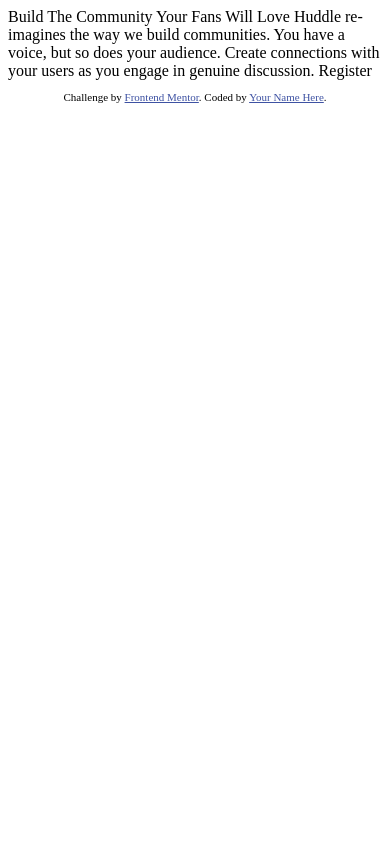
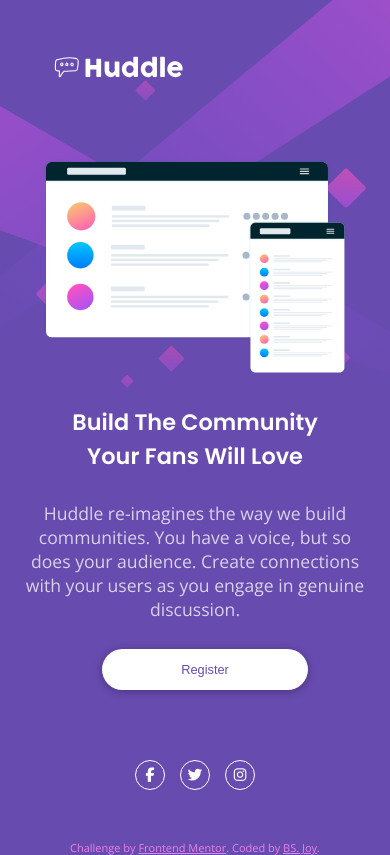
Before and after one commit to BS-Joy/fm-Huddle-landing-page-with-a-single-introductory-section, a plain HTML site: page index.html in a window 390 px wide. Drawn offline with nearby package versions, Linux system fonts and the light colour scheme.

Commit message:
almost done

```diff
--- a/index.html
+++ b/index.html
@@ -5,28 +5,48 @@
   <meta name="viewport" content="width=device-width, initial-scale=1.0"> <!-- displays site properly based on user's device -->
 
   <link rel="icon" type="image/png" sizes="32x32" href="./images/favicon-32x32.png">
+  <link rel="stylesheet" href="style.css">
+  <script src="https://kit.fontawesome.com/a1b67211ba.js" crossorigin="anonymous"></script>
 
   <title>Frontend Mentor | Huddle landing page with single introductory section</title>
 
-  <!-- Feel free to remove these styles or customise in your own stylesheet 👍 -->
-  <style>
-    .attribution { font-size: 11px; text-align: center; }
-    .attribution a { color: hsl(228, 45%, 44%); }
-  </style>
 </head>
 <body>
+  <main>
+    <div class="container">
+      <section class="logo">
+        <img src="images/logo.svg" alt="">
+      </section>
+      <section class="other">
+        <section class="image">
+          <img src="images/illustration-mockups.svg" alt="">
+        </section>
+        <section class="text">
+          <h1>Build The Community
+            <br>Your Fans Will Love</h1>
+          <p>
+            Huddle re-imagines the way we build communities. You have a voice, but so does your audience.
+            Create connections with your users as you engage in genuine discussion.
+          </p>
+          <div class="button">
+            <button class="register">
+              Register
+            </button>
+          </div>
 
-  Build The Community Your Fans Will Love
-
-  Huddle re-imagines the way we build communities. You have a voice, but so does your audience.
-  Create connections with your users as you engage in genuine discussion.
-
-  Register
-
+        </section>
+      </section>
+      <section class="social-icons">
+        <i href="facebook.com" class="fab fa-facebook-f"></i>
+        <i class="fab fa-twitter"></i>
+        <i class="fab fa-instagram"></i>
+      </section>
+    </div>
+  </main>
   <footer>
     <p class="attribution">
       Challenge by <a href="https://www.frontendmentor.io?ref=challenge" target="_blank">Frontend Mentor</a>.
-      Coded by <a href="#">Your Name Here</a>.
+      Coded by <a href="https://www.frontendmentor.io/profile/BS-Joy">BS. Joy</a>.
     </p>
   </footer>
 </body>
--- /dev/null
+++ b/style.css
@@ -0,0 +1,241 @@
+@import url('https://fonts.googleapis.com/css2?family=Poppins:wght@400;600&display=swap');
+
+@import url('https://fonts.googleapis.com/css2?family=Open+Sans&display=swap');
+
+* {
+    margin: 0;
+    padding: 0;
+    box-sizing: border-box;
+}
+
+:root {
+    --Violet: hsl(257, 40%, 49%);
+    --SoftMagenta: hsl(300, 69%, 71%);
+}
+
+body {
+    font-family: 'Open Sans', sans-serif;
+    background-image: url(images/bg-desktop.svg);
+    background-size: cover;
+    background-repeat: no-repeat;
+    background-color: var(--Violet);
+}
+
+main {
+    margin: 50px auto;
+    display: flex;
+    flex-direction: column;
+}
+
+.container {
+    width: 88vw;
+    margin: 0 auto;
+    display: flex;
+    flex-direction: column;
+    gap: 70px;
+}
+
+.logo img {
+    width: 15%;
+}
+
+.other {
+    width: 90vw;
+    display: flex;
+    gap: 50px;
+}
+
+.image {
+    width: 55%;
+}
+
+.image img {
+    width: 100%;
+}
+
+.text {
+    width: 37%;
+    display: flex;
+    flex-direction: column;
+    gap: 28px;
+    margin-top: 50px;
+}
+
+.text h1 {
+    font-family: 'Poppins', sans-serif;
+    font-size: 2.4rem;
+    color: white;
+}
+
+.text p {
+    color: rgba(255, 255, 255, 0.75);
+    font-size: 1.1rem;
+}
+
+.register {
+    font-size: 1.2rem;
+    color: var(--Violet);
+    background-color: white;
+    width: 40%;
+    padding: 17px 0;
+    border: none;
+    border-radius: 30px;
+    box-shadow: 0rem 0.1rem 0.5rem rgb(0, 0, 0, 0.3);
+}
+
+.register:hover {
+    color: white;
+    background-color: var(--SoftMagenta);
+    cursor: pointer;
+}
+
+.social-icons{
+    display: flex;
+    justify-content: flex-end;
+    gap: 10px;
+    color: white;
+    font-size: 1.2rem;
+    font-weight: 400;
+}
+
+.social-icons i {
+    width: 40px;
+    height: 40px;
+    background-color: transparent;
+    border: 1px solid white;
+    border-radius: 50px;
+    display: flex;
+    justify-content: center;
+    align-items: center;
+}
+
+.social-icons i:hover {
+    color: var(--SoftMagenta);
+    border: 1px solid var(--SoftMagenta);
+    cursor: pointer;
+    transition: ease 0.5s;
+}
+
+.attribution {
+    font-size: 11px; text-align: center;
+    color: var(--SoftMagenta);
+}
+.attribution a {
+    color: var(--SoftMagenta);
+}
+
+@media (max-width: 1024px) {
+    body {
+        width: 100vw;
+    }
+
+    .logo img {
+        width: 20%;
+    }
+
+    .other {
+        width: 100%;
+        gap: 0;
+    }
+
+    .image {
+        width: 100%;
+    }
+
+    .image img {
+        height: 100%;
+        width: 100%;
+    }
+
+    .text {
+        margin-left: 30px;
+        width: 75%;
+    }
+
+    .text h1,
+    .text p {
+        padding: 0 0;
+    }
+
+    .register {
+        margin-left: 20px;
+        width: 60%;
+        padding: 16px 0;
+    }
+}
+
+@media (max-width: 768px) {
+    body {
+        background-image: url(images/bg-mobile.svg);
+        background-size: contain;
+    }
+
+    .other {
+        flex-direction: column;
+    }
+
+    .image img{
+        padding: 0 20px;
+    }
+
+    .other {
+        gap: 25px;
+    }
+
+    .text {
+        width: 100%;
+        text-align: center;
+        margin: 0;
+        padding: 0;
+    }
+
+    .text h1 {
+        font-size: 1.4rem;
+    }
+
+    .register {
+        width: 36%;
+        font-size: 0.8rem;
+    }
+
+    .social-icons {
+        justify-content: center;
+        font-size: 0.9rem;
+        gap: 15px;
+    }
+
+    .social-icons i {
+        width: 30px;
+        height: 30px;
+    }
+
+}
+
+@media (max-width: 640px) {
+    .logo img {
+        width: 40%;
+        margin-left: 25px;
+    }
+
+    .text h1,
+    .text p {
+        padding: 0 0;
+    }
+
+    .text p {
+        opacity: 1;
+    }
+
+    .register {
+        width: 60%;
+        padding: 13px 0;
+    }
+}
+
+@media (max-width: 375px) {
+
+    .logo img {
+        width: 45%;
+        margin-left: 25px;
+    }
+}
```
